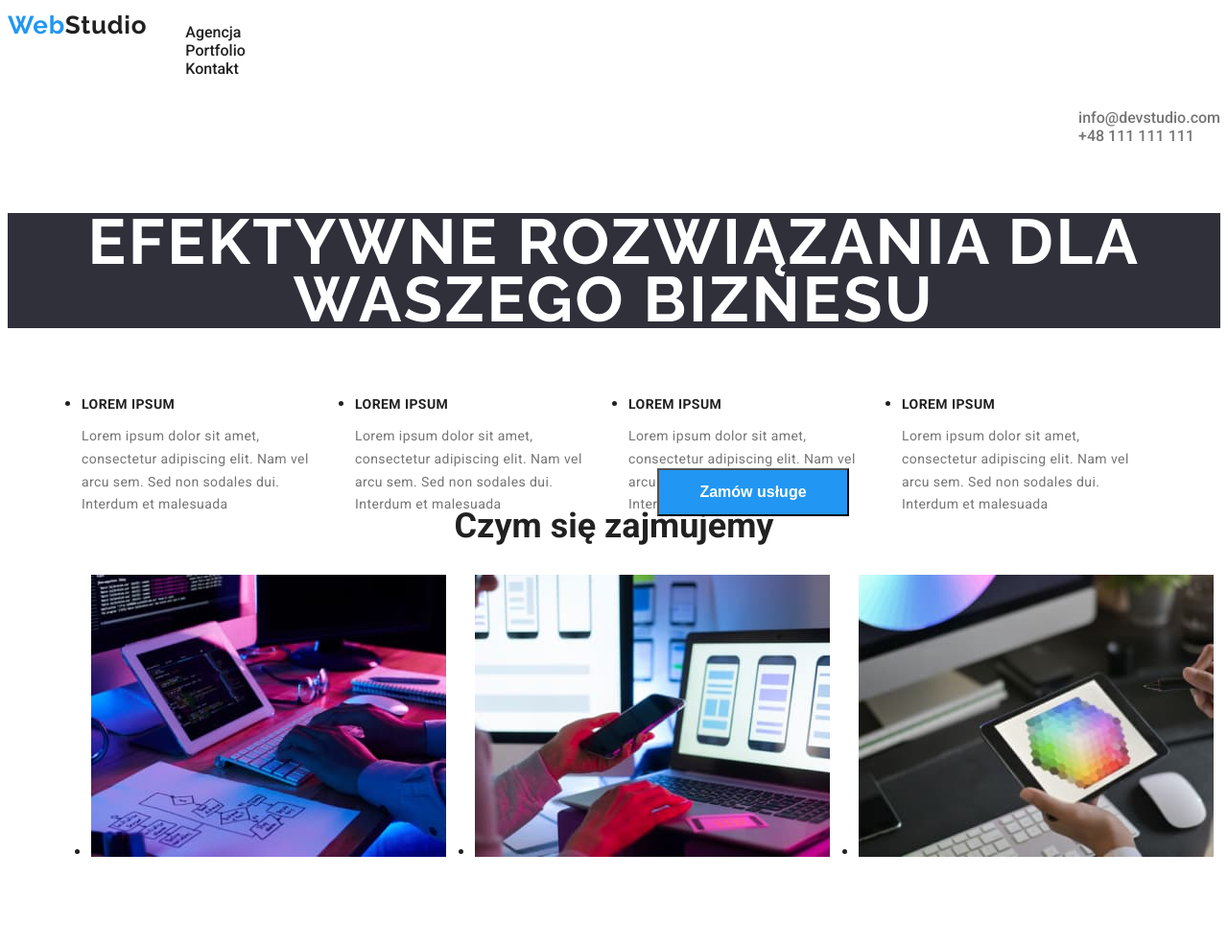
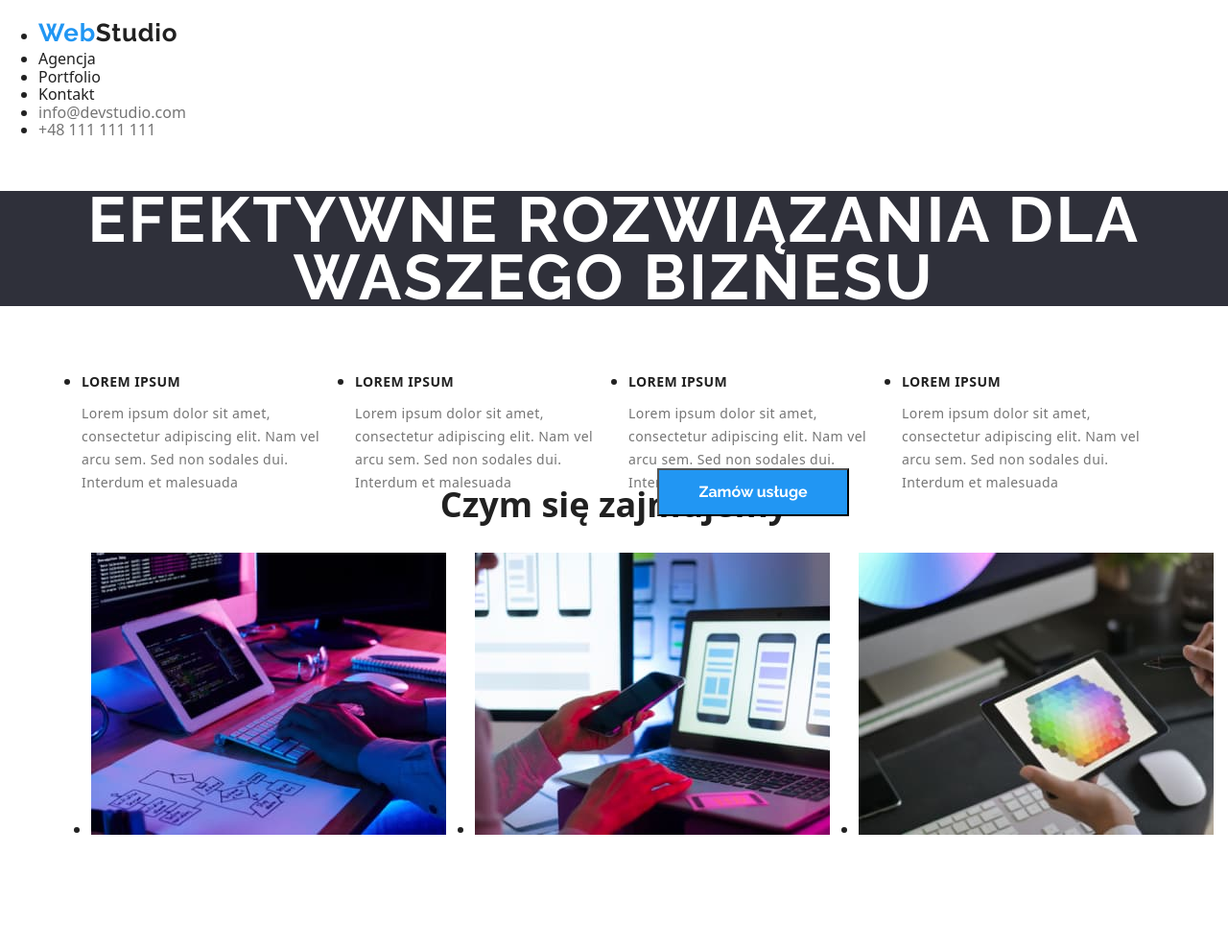
Before and after one commit to Anna0067/goit-markup-hw-03, a plain HTML site: page index.html in a window 1280 px wide. Shown: the top 988 px of the page at 96% size. Drawn offline with nearby package versions, Linux system fonts and the light colour scheme.

Commit message:
First change

```diff
--- a/index.html
+++ b/index.html
@@ -9,25 +9,26 @@
             href="https://fonts.googleapis.com/css2?family=Raleway:wght@700&family=Roboto:wght@400;500;700;900&display=swap"
         />
         <link rel="stylesheet" href="css/styles.css" />
+        <link
+            rel="stylesheet"
+            href="node_modules/modern-normalize/modern-normalize.css"
+        />
     </head>
 
     <body>
         <header>
-            <div class="menu-left">
-            <a class="logo" href="/"><span class="logo-web">Web</span>Studio</a>
-
-            <nav class="menu-left">
-                <ul class="ul">
+            <nav>
+                <ul class="container-navigation">
+                    <li>
+                        <a class="logo" href="/"
+                            ><span class="logo-web">Web</span>Studio</a
+                        >
+                    </li>
                     <li><a class="links" href="./index.html">Agencja</a></li>
                     <li>
                         <a class="links" href="./portfolio.html">Portfolio</a>
                     </li>
-                    <li class="links"><a href="#"></a>Kontakt</li>
-                </ul>
-                </div>
-
-                <div class="menu-right">
-                <ul class="ul">
+                    <li><a class="links" href="#">Kontakt</a></li>
                     <li>
                         <a
                             class="links-contact"
@@ -42,12 +43,13 @@
                         >
                     </li>
                 </ul>
-                </div>
             </nav>
         </header>
         <main>
             <section class="title">
-                <h1>EFEKTYWNE ROZWIĄZANIA DLA WASZEGO BIZNESU</h1>
+                <h1 class="efektywne">
+                    EFEKTYWNE ROZWIĄZANIA DLA WASZEGO BIZNESU
+                </h1>
 
                 <button class="main-button" type="button">Zamów usługe</button>
             </section>
@@ -127,6 +129,7 @@
                     <li>
                         <figure class="john-doe-description">
                             <img
+                                class="john-doe-images"
                                 src="images/People/john_doe1.jpg"
                                 alt="A man with glasses"
                                 width="270"
@@ -141,6 +144,7 @@
                     <li>
                         <figure class="john-doe-description">
                             <img
+                                class="john-doe-images"
                                 src="images/People/jonh_doe2.jpg"
                                 alt="A happy blonde woman"
                                 width="270"
@@ -155,6 +159,7 @@
                     <li>
                         <figure class="john-doe-description">
                             <img
+                                class="john-doe-images"
                                 src="images/People/john_doe3.jpg"
                                 alt="A man in blue shirt"
                                 width="270"
@@ -169,6 +174,7 @@
                     <li>
                         <figure class="john-doe-description">
                             <img
+                                class="john-doe-images"
                                 src="images/People/john_doe4.jpg"
                                 alt="Happy brunet in glasses"
                                 width="270"
@@ -184,6 +190,7 @@
             </section>
         </main>
         <footer class="footer">
+            <div class="footer-container">
                 <a class="logo-web-footer" href="/"
                     ><span class="logo-web">Web</span>Studio</a
                 >
@@ -192,6 +199,7 @@
                     <p class="footer-contact">info@example.com</p>
                     <p class="footer-contact">+48 111 111 111</p>
                 </address>
+            </div>
         </footer>
     </body>
 </html>
```
Lines whose indentation alone changed are shown as unchanged.
